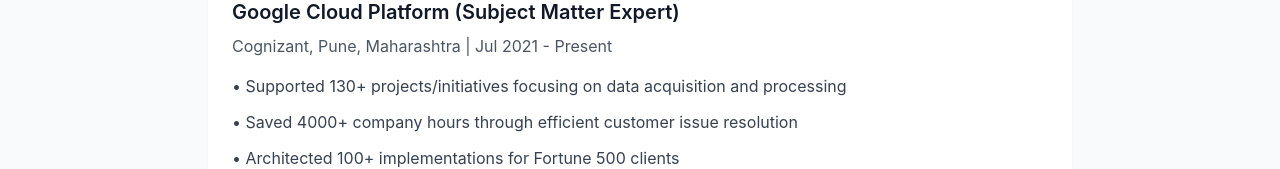
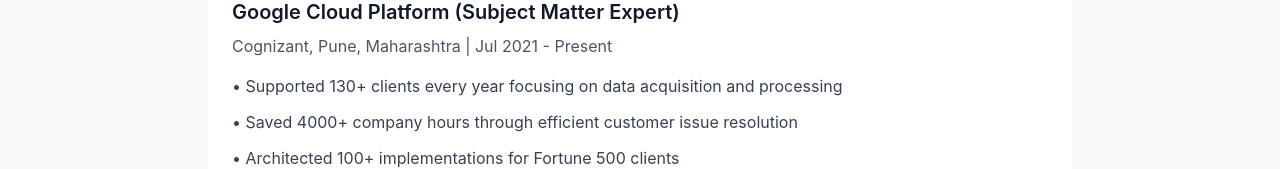
Before and after one commit to Padhi98/myportfolio, a React (Vite) app: page / in a window 1280 px wide. Shown: the part 390-559 px from the top of the page. Built offline with nearby package versions, Linux system fonts and the light colour scheme.

Commit message:
Update Portfolio.jsx

```diff
--- a/src/components/Portfolio.jsx
+++ b/src/components/Portfolio.jsx
@@ -63,7 +63,7 @@
               Cognizant, Pune, Maharashtra | Jul 2021 - Present
             </p>
             <ul className={`space-y-3 ${isDarkMode ? 'text-gray-300' : 'text-gray-700'}`}>
-              <li>• Supported 130+ projects/initiatives focusing on data acquisition and processing</li>
+              <li>• Supported 130+ clients every year focusing on data acquisition and processing</li>
               <li>• Saved 4000+ company hours through efficient customer issue resolution</li>
               <li>• Architected 100+ implementations for Fortune 500 clients</li>
               <li>• Led RFx responses contributing to revenue growth</li>
```
